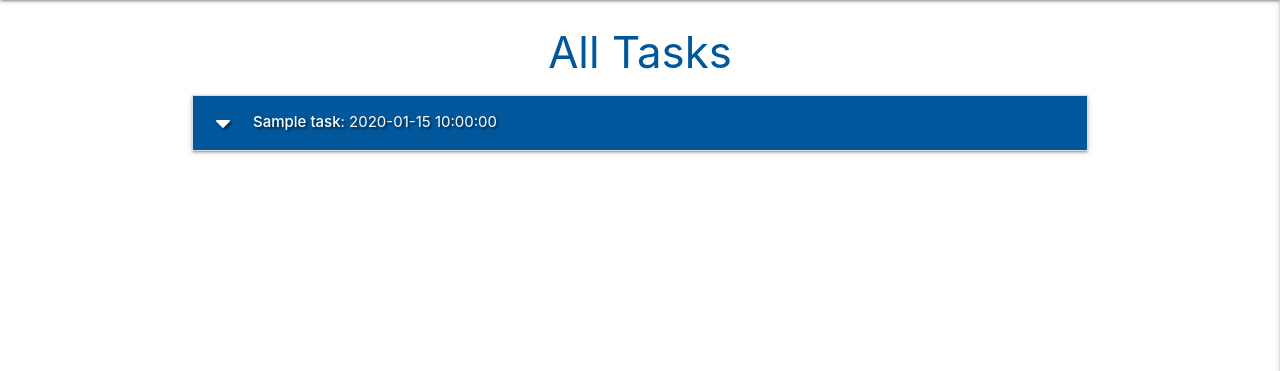
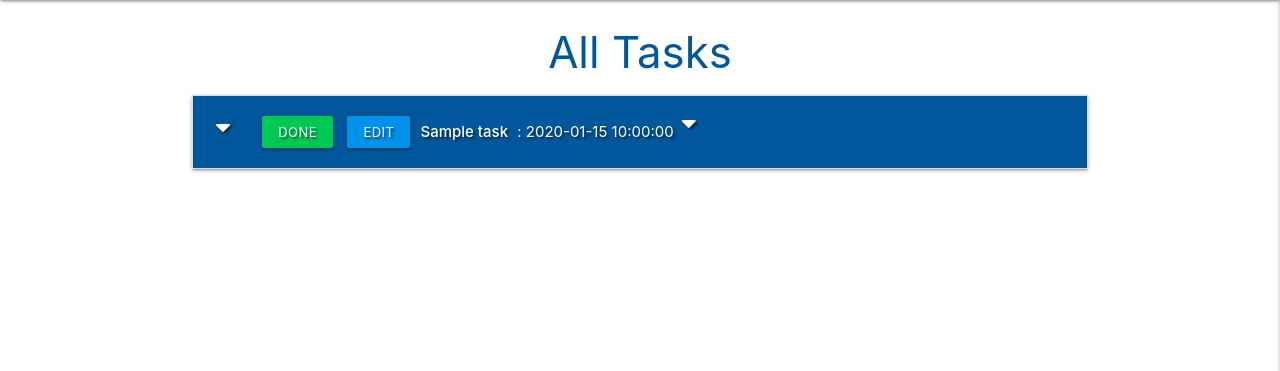
Before and after one commit to adamkcook94/flask-task-manager, a Flask app: page / in a window 1280 px wide. Shown: the part 64-435 px from the top of the page. Run offline with Flask 2, Linux system fonts and the light colour scheme; a database or web service that is not in the repository returns one stand-in record (values such as "Sample title"); some libraries are stand-ins or nearby versions.

Commit message:
Add task done/edit buttons

```diff
--- a/static/css/style.css
+++ b/static/css/style.css
@@ -4,5 +4,13 @@
 
 .flashes h4 {
     line-height: 2;
+}
 
+.btn-small {
+    margin: 5px;
 }
+
+strong {
+    margin: 5px;
+    line-height: 42px;
+}
--- a/templates/tasks.html
+++ b/templates/tasks.html
@@ -18,12 +18,19 @@
         {% for task in tasks %}
         <li>
             <div class="collapsible-header white-text light-blue darken-4 text-shadow">
+                <div class="col s3">
+                    <i class="fas fa-caret-down"></i>
+                    <a class="btn-small green accent-4">Done</a>
+                    <a class="btn-small light-blue accent-4">Edit</a>
+                </div>
+                <div class="col s9">
+                    <strong>{{ task.task_name }}</strong> : {{ task.due_date }}
+                    {% if task.is_urgent == "on"%}
+                    <i class="fas fa-exclamation-circle light-blue-text text-lighten-2 tooltipped" data-position="right"
+                        data-tooltip="URGENT!"></i>
+                    {% endif %}
+                </div>
                 <i class="fas fa-caret-down"></i>
-                <strong>{{ task.task_name }}</strong> : {{ task.due_date }}
-                {% if task.is_urgent == "on"%}
-                <i class="fas fa-exclamation-circle light-blue-text text-lighten-2 tooltipped" data-position="right"
-                    data-tooltip="URGENT!"></i>
-                {% endif %}
             </div>
             <div class="collapsible-body">
                 <strong>{{ task.category_name}}</strong>
```
